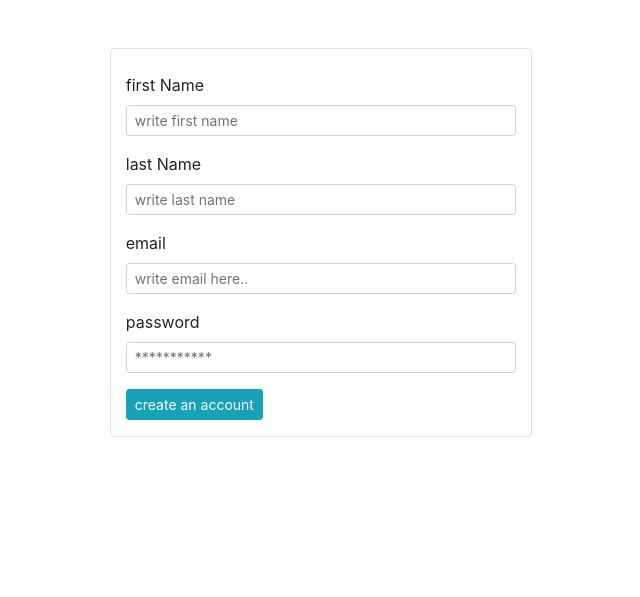
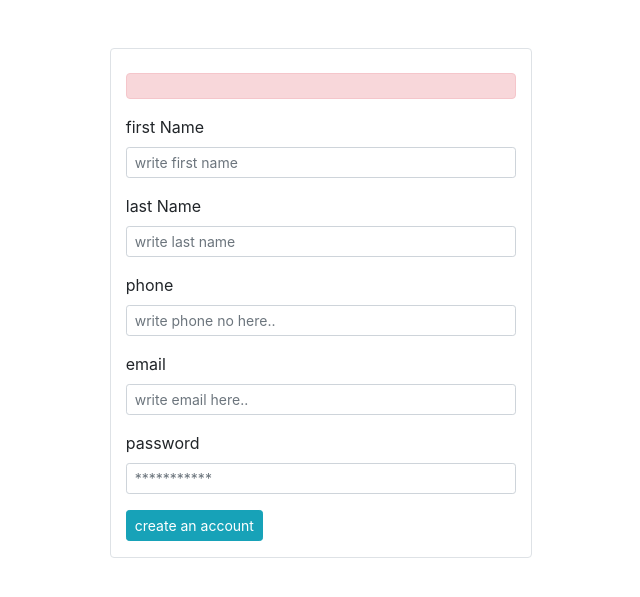
Before and after one commit to Akashshere19/Eshop, a Django app: page /signup in a window 1280 px wide. Shown: the part 56-653 px from the top of the page, without its empty margins (319-959 px from the left). Run offline with Django 4.2, Linux system fonts and the light colour scheme; some libraries are stand-ins or nearby versions.

Commit message:
initial commit

```diff
--- a/store/admin.py
+++ b/store/admin.py
@@ -1,6 +1,7 @@
 from django.contrib import admin
 from .models.product import Product
 from .models.category import Category
+from .models.customer import Customer
 # Register your models here.
 
 class AdminProduct(admin.ModelAdmin):
@@ -8,7 +9,9 @@ class AdminProduct(admin.ModelAdmin):
 
 class AdminCategory(admin.ModelAdmin):
     list_display = ['name']
-
+class AdminCustomer(admin.ModelAdmin):
+    list_display = ['first_name','last_name','phone','email','password']
 
 admin.site.register(Category,AdminCategory)
 admin.site.register(Product,AdminProduct)
+admin.site.register(Customer,AdminCustomer)
--- a/store/models/__init__.py
+++ b/store/models/__init__.py
@@ -1,2 +1,3 @@
 from .product import Product
 from .category import Category
+from .customer import Customer
--- a/store/templates/signup.html
+++ b/store/templates/signup.html
@@ -6,22 +6,29 @@
 <div class="container">
     <div class ="p-4 m-4">
         <div class="col-lg-5 mx-auto border rounded pt-4">
-            <form action="">
+            <form action="/signup" method ="POST">{% csrf_token %}
+                <div class="alert alert-danger">
+                    {{error}}
+                </div>
                 <div class="form-group">
                 <label>first Name</label>
-                <input type="text" name = "first Name" id="" placeholder="write first name"  class="form-control form-control-sm">
+                <input required type="text" name = "first_Name" id="" placeholder="write first name"  class="form-control form-control-sm">
                  </div>
                  <div class="form-group">
                     <label>last Name</label>
-                    <input type="text" name = "last Name" id="" placeholder="write last name"  class="form-control form-control-sm">
+                    <input type="text" name = "last_Name" id="" placeholder="write last name"  class="form-control form-control-sm">
                      </div>
                      <div class="form-group">
+                        <label>phone</label>
+                        <input type="text" name = "phone" id="" placeholder="write phone no here.."  class="form-control form-control-sm">
+                         </div>
+                     <div class="form-group">
                         <label>email</label>
-                        <input type="email" name = "email" id="" placeholder="write email here.."  class="form-control form-control-sm">
+                        <input required type="email" name = "email" id="" placeholder="write email here.."  class="form-control form-control-sm">
                          </div>
                          <div class="form-group">
                             <label>password</label>
-                            <input type="password" name = "password" id="" placeholder="***********"  class="form-control form-control-sm">
+                            <input required type="password" name = "password" id="" placeholder="***********"  class="form-control form-control-sm">
                              </div>
                              <div class="form-group">
 
--- a/store/views.py
+++ b/store/views.py
@@ -2,6 +2,7 @@ from django.shortcuts import render
 from django.http import HttpResponse
 from .models.product import Product
 from .models.category import Category
+from .models.customer import Customer
 # Create your views here.
 def index(request):
     prds  = None
@@ -23,4 +24,34 @@ def index(request):
 
 
 def signup(request):
-    return render(request,'signup.html')
+    if request.method == 'GET':
+        print(request.method) # showing types of request
+        return render(request,'signup.html')
+
+    else:
+        postData = request.POST
+        first_name = postData.get('first_Name')
+        last_name = postData.get('last_Name')
+        phone = postData.get('phone')
+        email = postData.get('email')
+        password = postData.get('password')
+
+        error_msg = None
+        if (not first_name):
+            error_msg = 'first Name is Requiered..!'
+        elif first_name:
+            if len(first_name) < 4:
+                error_msg = 'first Name must be 4 character..!'
+        elif not phone:
+            error_msg = "phone no must..!"
+
+        # print(first_name,last_name,phone,email,password)
+        if not error_msg :
+                     customer = Customer(first_name=first_name,last_name=last_name,
+                                phone=phone,email=email,
+                                password=password)
+                     customer.register()
+                     return HttpResponse('account Create')
+        else:
+
+                return render(request,'signup.html',{'error':error_msg})
```
Also changed, not shown: store/models/customer.py (added, +15 -0 lines), db.sqlite3, store/migrations/0004_customer.py (added), store/migrations/0005_alter_customer_password.py (added).
